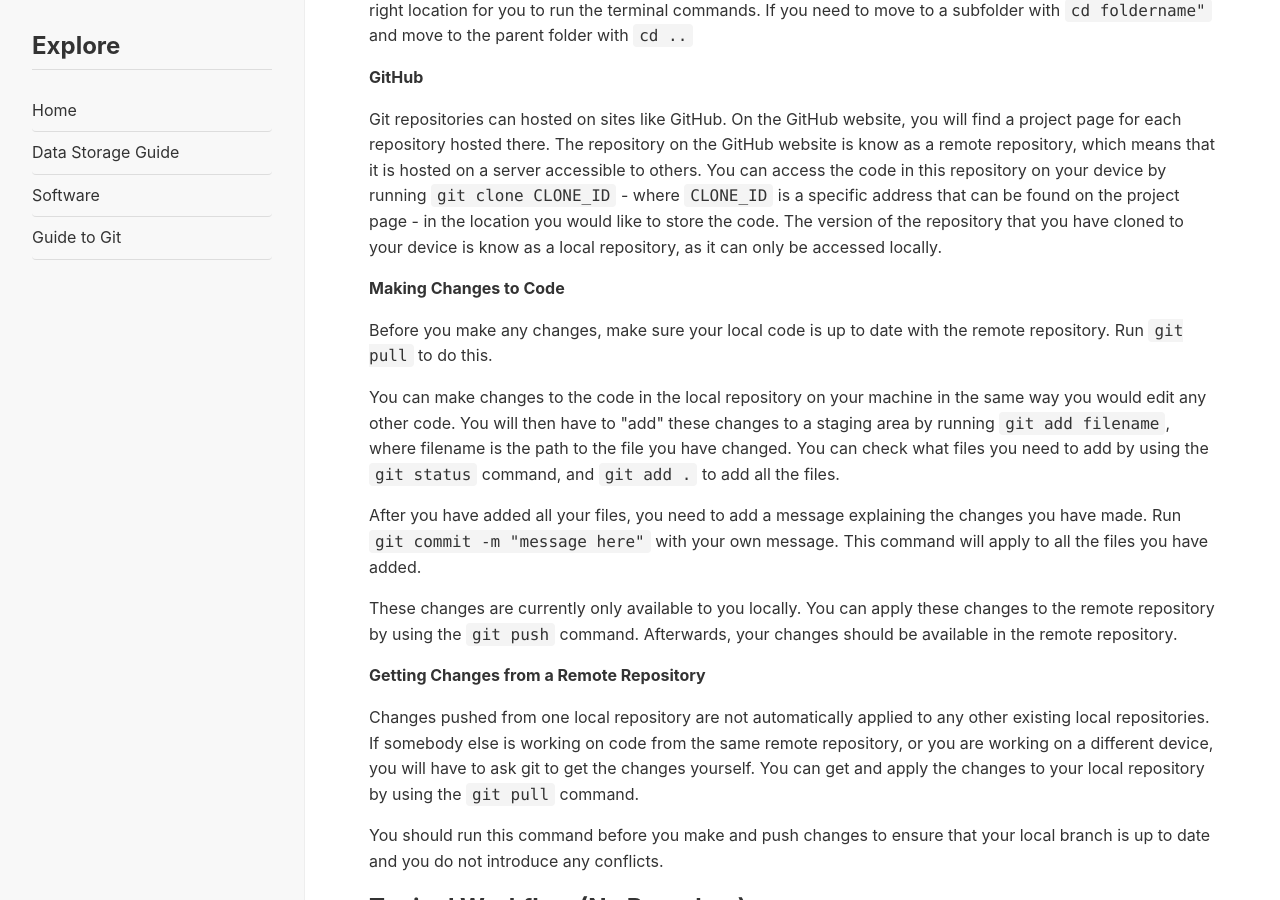
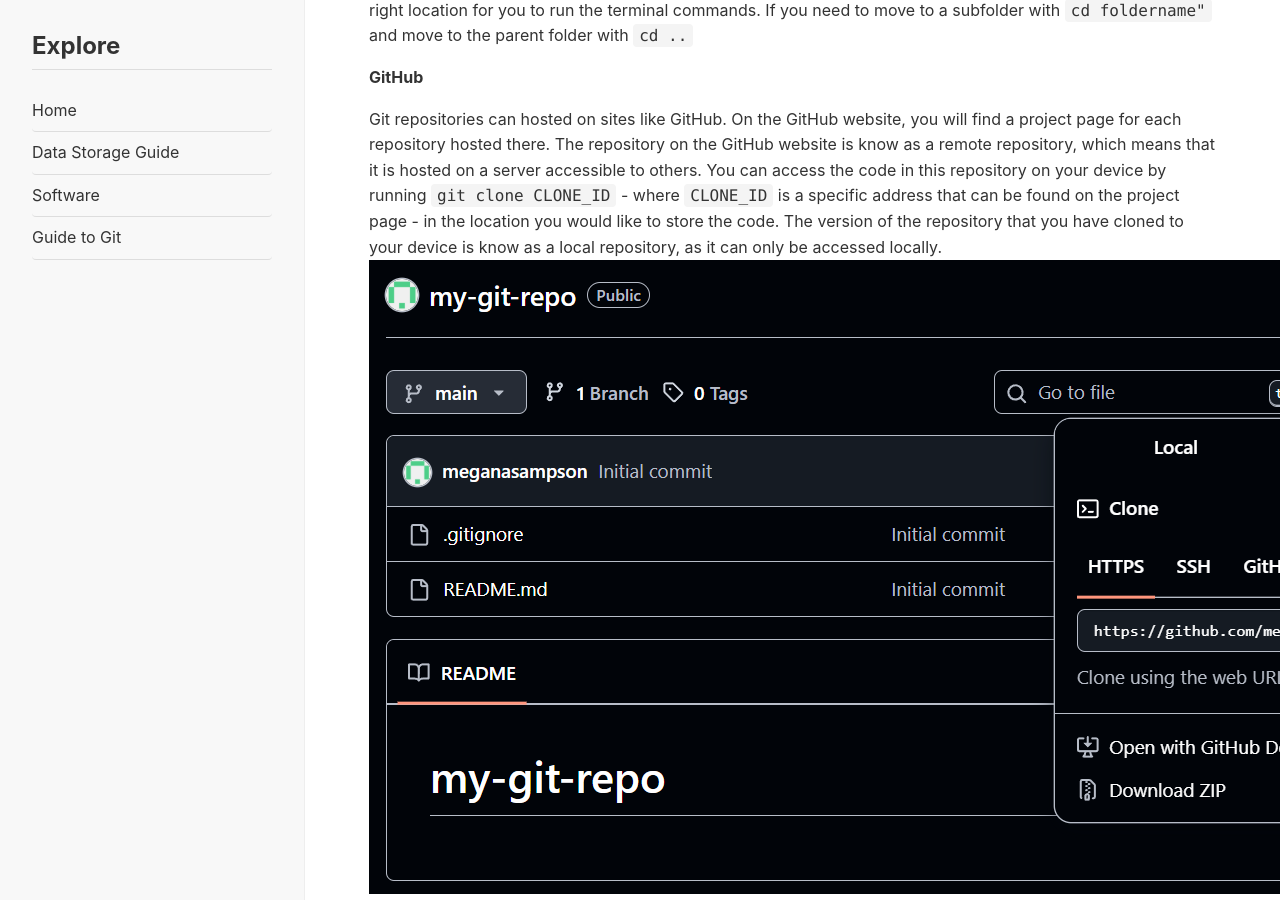
Before and after one commit to Applied-Materials-Technology/data-storage-guide, a Jekyll site: the page built from base/git_guide.html, in a window 1280 px wide and 900 px high, scrolled down 1012 px. Built offline with Jekyll 4.4.1, drawn with Linux system fonts in a browser that asks for light colours.

Commit message:
testing images

```diff
--- a/base/git_guide.html
+++ b/base/git_guide.html
@@ -68,6 +68,8 @@
         can be found on the project page - in the location you would like to store the code. The version of
         the repository that you have cloned to your device is know as a local repository, as it can only be
         accessed locally.
+
+        <img src="https://applied-materials-technology.github.io/data-storage-guide/images/git_clone.png">
     </p>
 
     <div id="making_changes_to_code"></div>
```
Also changed, not shown: images/git_clone.png (added).
